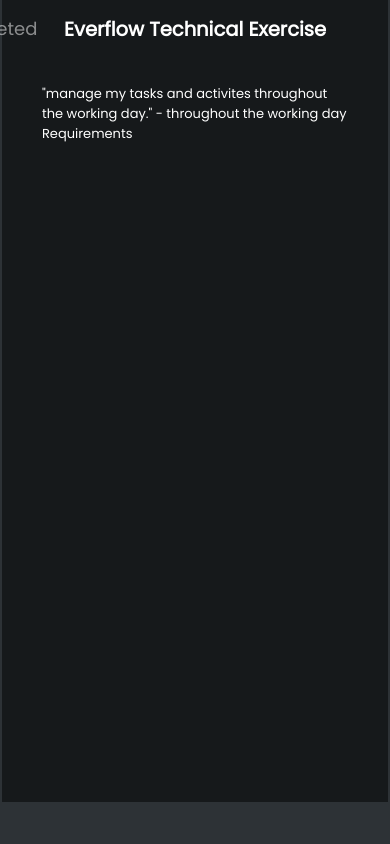
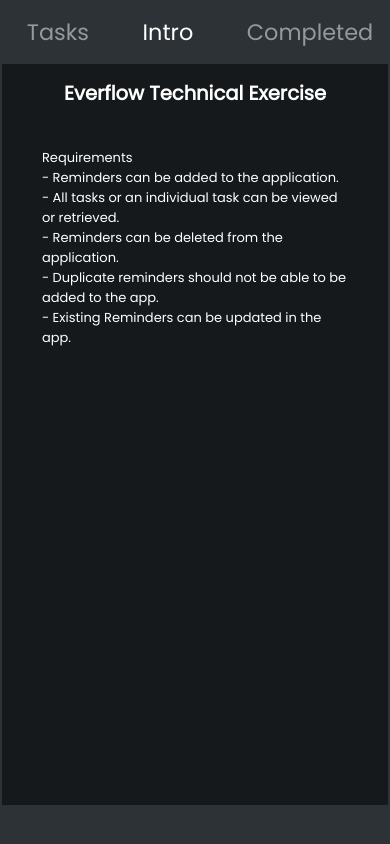
Before and after one commit to Baleksas/Tasks-tracker, a React (Create React App) app in the folder client/: page / in a window 390 px wide. Built offline with nearby package versions, Linux system fonts and the light colour scheme; a web font is replaced by a local one.

Commit message:
feat: finalization of styling

```diff
--- a/client/src/App.css
+++ b/client/src/App.css
@@ -62,14 +62,16 @@
 }
 nav {
   position: static;
-  width: 20vw;
+  width: max-content;
   display: flex;
   align-self: center;
-  min-width: max-content;
+  margin: auto;
+  min-width: 50%;
   height: max-content;
   z-index: 1000;
   transition: all 200ms ease-in-out;
 }
+
 .pointer {
   cursor: pointer;
 }
@@ -92,20 +94,19 @@
 
 .nav-ul {
   display: flex;
-  width: 500px;
+  width: auto;
   max-width: 80%;
   font-size: 1.4em;
-  margin: 15px;
+  margin: 15px auto;
   justify-content: space-around;
   text-align: right;
   padding-right: 15px;
-
   justify-content: space-between;
   height: 70%;
 }
 .nav-ul li {
   position: relative;
-  margin: 0 5px;
+  margin: 0 15px;
 }
 
 .focus {
@@ -282,12 +283,7 @@
   align-self: center;
   height: 100%;
 }
-.intro-instructions li::after {
-  content: " >";
-}
-.intro-instructions li::before {
-  content: "< ";
-}
+
 .intro-instructions ul li {
   width: max-content;
   max-width: 95%;
@@ -571,8 +567,8 @@
   grid-template-rows: repeat(10, 1fr);
   justify-items: stretch;
   margin: auto;
-  margin-bottom: 25px;
-  margin-top: 25px;
+  margin-bottom: 5px;
+  margin-top: 10px;
   gap: 10px;
 }
 .review-items {
@@ -727,29 +723,20 @@
     height: 100px;
     opacity: 1;
   }
-  .intro-container {
-  }
-  .skills {
-    gap: 10px;
-  }
-  #small-nav {
-    position: absolute;
-    height: 100vh;
-    z-index: 100;
-    width: 40vw;
-    left: -50%;
-  }
+
   .nav-ul {
     text-align: center;
     padding-right: 0px;
     width: 100%;
     height: max-content;
+    min-width: 400px;
     display: flex;
     align-items: center;
     justify-content: space-around;
   }
   .nav-ul li {
-    width: 100%;
+    width: max-content;
+    margin: 0 1em;
   }
   .menu-icon {
     display: block;
--- a/client/src/components/Form/CreateTask.jsx
+++ b/client/src/components/Form/CreateTask.jsx
@@ -34,10 +34,7 @@
   const [message, setMessage] = useState("");
   const [severity, setSeverity] = useState("error");
 
-  const activateSnackbar = () => {
-    setOpenSnackbar(true);
-  };
-  const checkErrors = (taskToCheck, tasks) => {
+  const checkErrors = (taskToCheck) => {
     // No duplicate title
     if (
       tasks.filter(
@@ -47,7 +44,7 @@
     ) {
       setMessage("No duplicate tasks are allowed");
       setSeverity("error");
-      activateSnackbar();
+      setOpenSnackbar(true);
       return false;
     }
 
@@ -55,7 +52,7 @@
     if (taskToCheck.title === "") {
       setMessage("Empty titles are not allowed");
       setSeverity("error");
-      activateSnackbar();
+      setOpenSnackbar(true);
       return false;
     }
     return true;
@@ -67,6 +64,7 @@
     setOpenCreate(false);
     setTitle("");
     setDate(dayjs(undefined));
+    setIncludeDate(true);
   };
   // Create task
   const handleSubmit = (e) => {
@@ -78,13 +76,13 @@
       type: "default",
     };
 
-    if (!checkErrors(newTask, tasks)) return;
+    if (!checkErrors(newTask)) return;
     dispatch(createTask(newTask));
 
     // Alert success
     setMessage("Task created successfully!");
     setSeverity("success");
-    activateSnackbar();
+    setOpenSnackbar(true);
     handleClose();
   };
 
--- a/client/src/components/Form/EditTask.js
+++ b/client/src/components/Form/EditTask.js
@@ -4,35 +4,73 @@
   DialogActions,
   DialogContent,
   DialogTitle,
-  Paper,
   TextField,
 } from "@material-ui/core";
-import AddIcon from "@material-ui/icons/Add";
-import React, { useState } from "react";
-import dayjs from "dayjs";
 import { AdapterDayjs } from "@mui/x-date-pickers/AdapterDayjs";
 import { DateTimePicker } from "@mui/x-date-pickers/DateTimePicker";
 import { LocalizationProvider } from "@mui/x-date-pickers/LocalizationProvider";
+import React, { useEffect, useState } from "react";
+import { useDispatch, useSelector } from "react-redux";
+import { getTasks } from "../../actions/tasks";
 import { PaperComponent } from "../PaperComponent";
+import CustomizedSnackbars from "../Snackbar";
 
 const EditTask = ({ task, update, allowEdit, setAllowEdit }) => {
   const [newTitle, setNewTitle] = useState(task.title);
   const [newDate, setNewDate] = useState(task.dateToComplete);
 
+  const [message, setMessage] = useState("");
+  const [severity, setSeverity] = useState("error");
+
+  const [openSnackbar, setOpenSnackbar] = useState(false);
+
   const handleClose = () => {
     setAllowEdit(false);
   };
 
+  //get tasks
+  const dispatch = useDispatch();
+  useEffect(() => {
+    dispatch(getTasks());
+  }, [dispatch]);
+  const tasks = useSelector((state) => state.tasks);
+
+  const checkErrors = (taskToCheck) => {
+    // No duplicate title
+    if (
+      tasks.filter(
+        (t) =>
+          t?.title.toString().toLowerCase() === taskToCheck.title.toLowerCase()
+      ).length !== 0
+    ) {
+      setMessage("No duplicate tasks are allowed");
+      setSeverity("error");
+      setOpenSnackbar(true);
+      return false;
+    }
+
+    // No empty title
+    if (taskToCheck.title === "") {
+      setMessage("Empty titles are not allowed");
+      setSeverity("error");
+      setOpenSnackbar(true);
+      return false;
+    }
+    return true;
+  };
+
   const confirmEdit = (e) => {
     e.preventDefault();
-    handleClose();
     const editedTask = { ...task };
     editedTask["title"] = newTitle;
     editedTask["dateToComplete"] = newDate;
+    if (!checkErrors(editedTask)) return;
     update(task._id, editedTask);
+    handleClose();
   };
 
   return (
+    <React.Fragment>
       <Dialog
         open={allowEdit}
         onClose={handleClose}
@@ -84,6 +122,13 @@
           </Button>
         </DialogActions>
       </Dialog>
+      <CustomizedSnackbars
+        openSnackbar={openSnackbar}
+        setOpenSnackbar={setOpenSnackbar}
+        message={message}
+        severity={severity}
+      />
+    </React.Fragment>
   );
 };
 
--- a/client/src/components/Instructions.js
+++ b/client/src/components/Instructions.js
@@ -7,11 +7,20 @@
           <h2>Everflow Technical Exercise</h2>
           <div className="intro-content">
             <div>
-              "manage my tasks and activites throughout the working day." -
-              throughout the working day
+              <span>Requirements</span>
+              <div>
+                <li>- Reminders can be added to the application.</li>
+                <li>
+                  - All tasks or an individual task can be viewed or retrieved.
+                </li>
+                <li>- Reminders can be deleted from the application. </li>
+                <li>
+                  - Duplicate reminders should not be able to be added to the
+                  app.
+                </li>
+                <li>- Existing Reminders can be updated in the app.</li>
+              </div>
             </div>
-            Requirements
-            <ul></ul>
           </div>
         </div>
       </div>
--- a/client/src/components/Nav.js
+++ b/client/src/components/Nav.js
@@ -12,7 +12,7 @@
           <span></span>
         </div>
       </div>
-      <nav id="small-nav">
+      <nav>
         <ul className="nav-ul">
           <li>
             <Link
--- a/client/src/components/Snackbar.js
+++ b/client/src/components/Snackbar.js
@@ -18,7 +18,6 @@
     if (reason === "clickaway") {
       return;
     }
-
     setOpenSnackbar(false);
   };
 
```
Also changed, not shown: client/src/components/SnackbarProvider.jsx (added, +24 -0 lines), client/src/components/Form/Form.js (added). Lines whose indentation alone changed are shown as unchanged.
